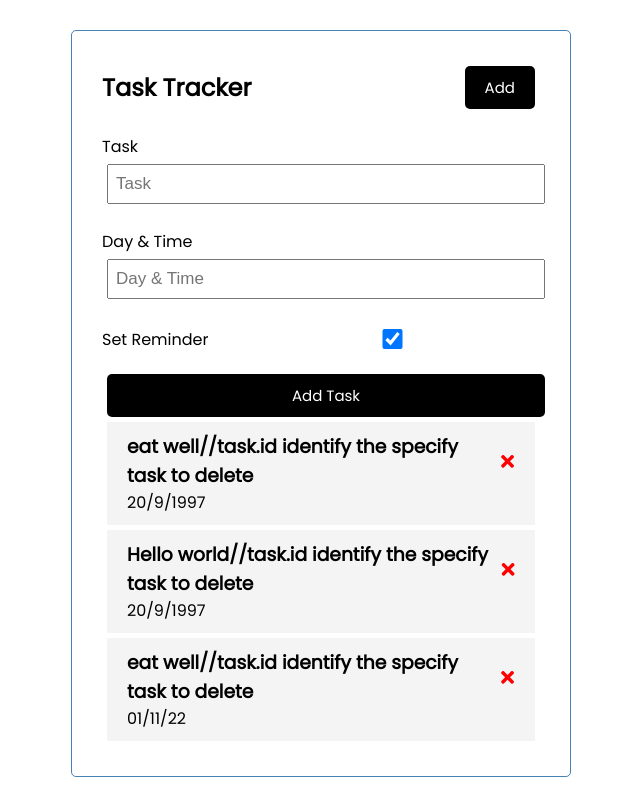
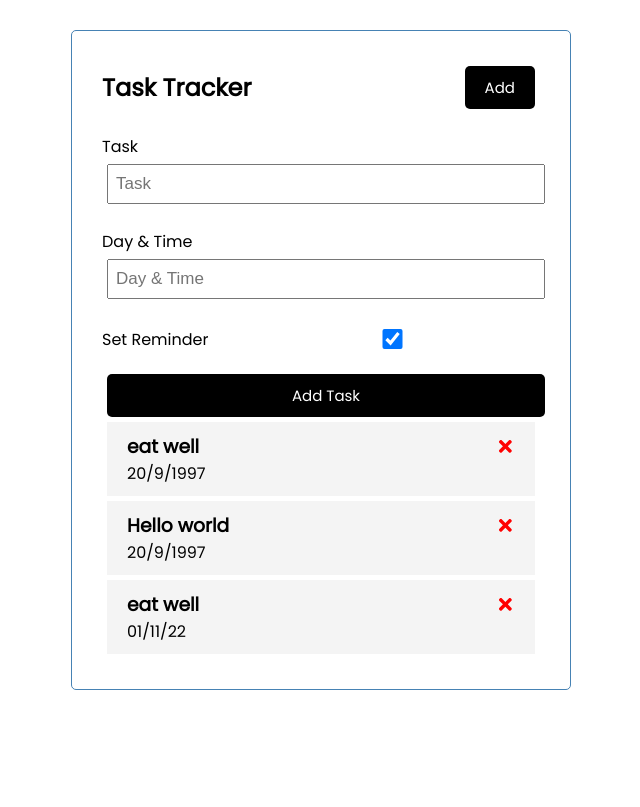
Before and after one commit to alialaba/task-tracker, a React (Create React App) app: page / in a window 1280 px wide. Shown: the whole page, without its empty margins (319-959 px from the left). Built offline with nearby package versions, Linux system fonts and the light colour scheme; data requests are answered from the project's data file.

Commit message:
bug:fix bug

```diff
--- a/src/components/Task.js
+++ b/src/components/Task.js
@@ -3,7 +3,7 @@ const Task =({task, onDelete})=>{
     return(
         <div className="task" >
             <h3>{task.text}
-            //task.id identify the specify task to delete
+
             <FaTimes style={{color:"red"}} onClick={()=> onDelete(task.id)}/>
             </h3>
             <p>{task.day}</p>
```
